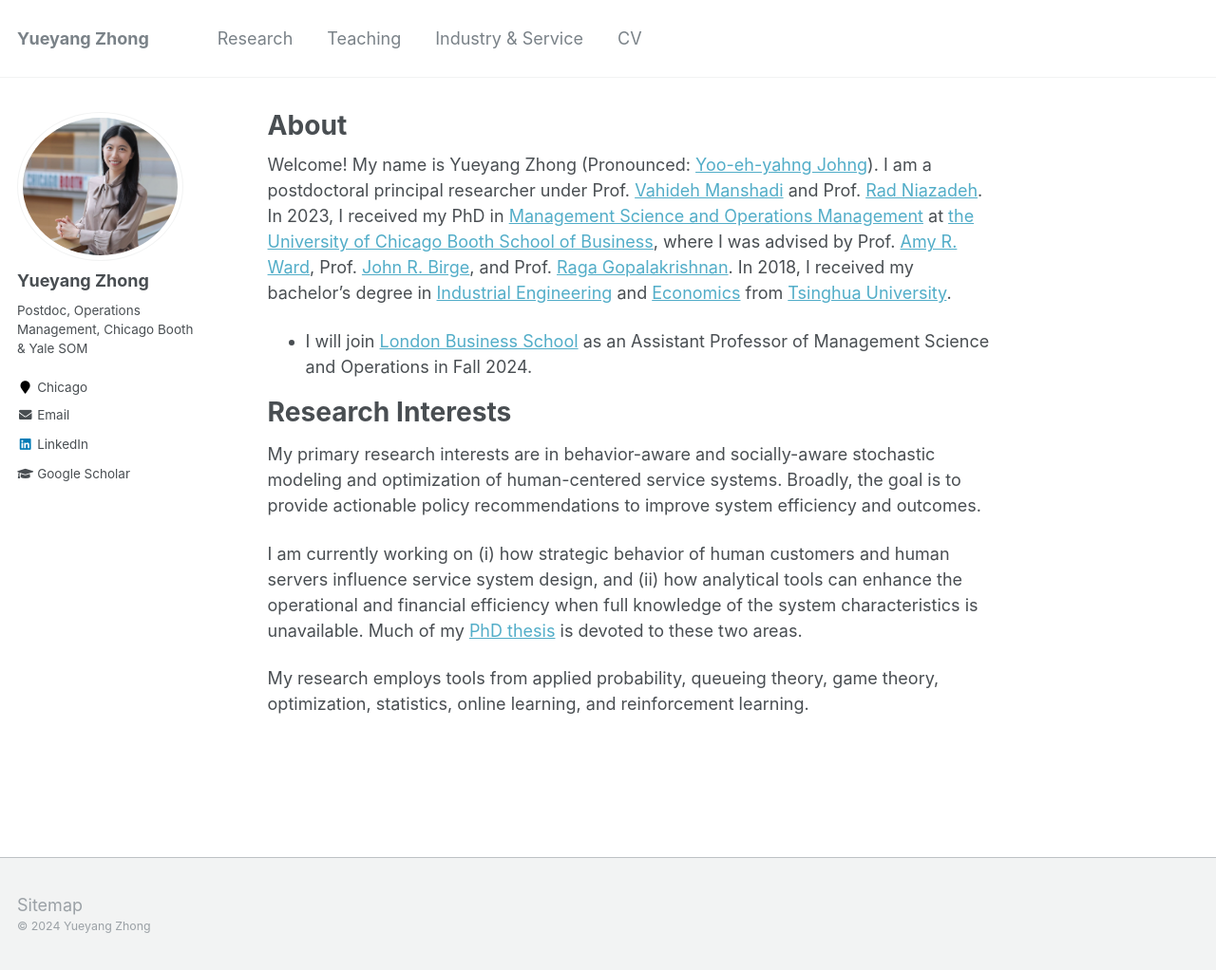
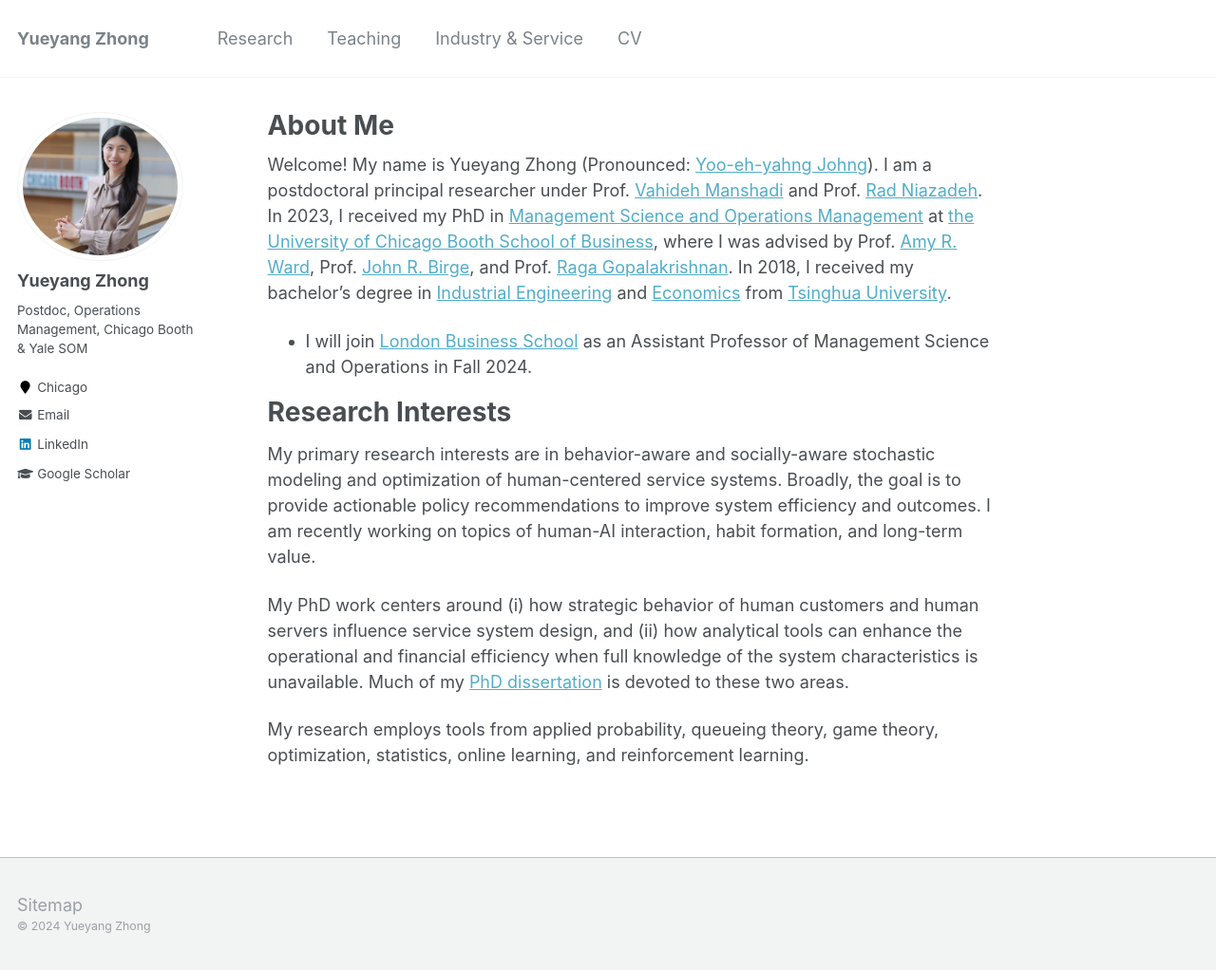
Before and after one commit to alicemengqi/site, a Jekyll site: the page built from _pages/about.md, in a window 1280 px wide and 1022 px high. Shown: the whole window at 95% size. Built offline with Jekyll 4.4.1, drawn with Linux system fonts in a browser that asks for light colours.

Commit message:
Update about.md

```diff
--- a/_pages/about.md
+++ b/_pages/about.md
@@ -1,6 +1,6 @@
 ---
 permalink: /
-title: "About"
+title: " About Me "
 excerpt: "About me"
 author_profile: true
 redirect_from:
@@ -14,7 +14,8 @@ Welcome! My name is Yueyang Zhong (Pronounced: [Yoo-eh-yahng Johng](https://tran
 
 # Research Interests
 My primary research interests are in behavior-aware and socially-aware stochastic modeling and optimization of human-centered service systems. Broadly, the goal is to provide actionable policy recommendations to improve system efficiency and outcomes.
+I am recently working on topics of human-AI interaction, habit formation, and long-term value.
 
-I am currently working on (i) how strategic behavior of human customers and human servers influence service system design, and (ii) how analytical tools can enhance the operational and financial efficiency when full knowledge of the system characteristics is unavailable. Much of my [PhD thesis](https://www.proquest.com/docview/2901404282/CDEAA1D0E7FA41DDPQ/12?accountid=14657&sourcetype=Dissertations%20&%20Theses) is devoted to these two areas.
+My PhD work centers around (i) how strategic behavior of human customers and human servers influence service system design, and (ii) how analytical tools can enhance the operational and financial efficiency when full knowledge of the system characteristics is unavailable. Much of my [PhD dissertation](https://www.proquest.com/docview/2901404282/CDEAA1D0E7FA41DDPQ/12?accountid=14657&sourcetype=Dissertations%20&%20Theses) is devoted to these two areas.
 
 My research employs tools from applied probability, queueing theory, game theory, optimization, statistics, online learning, and reinforcement learning.
```
